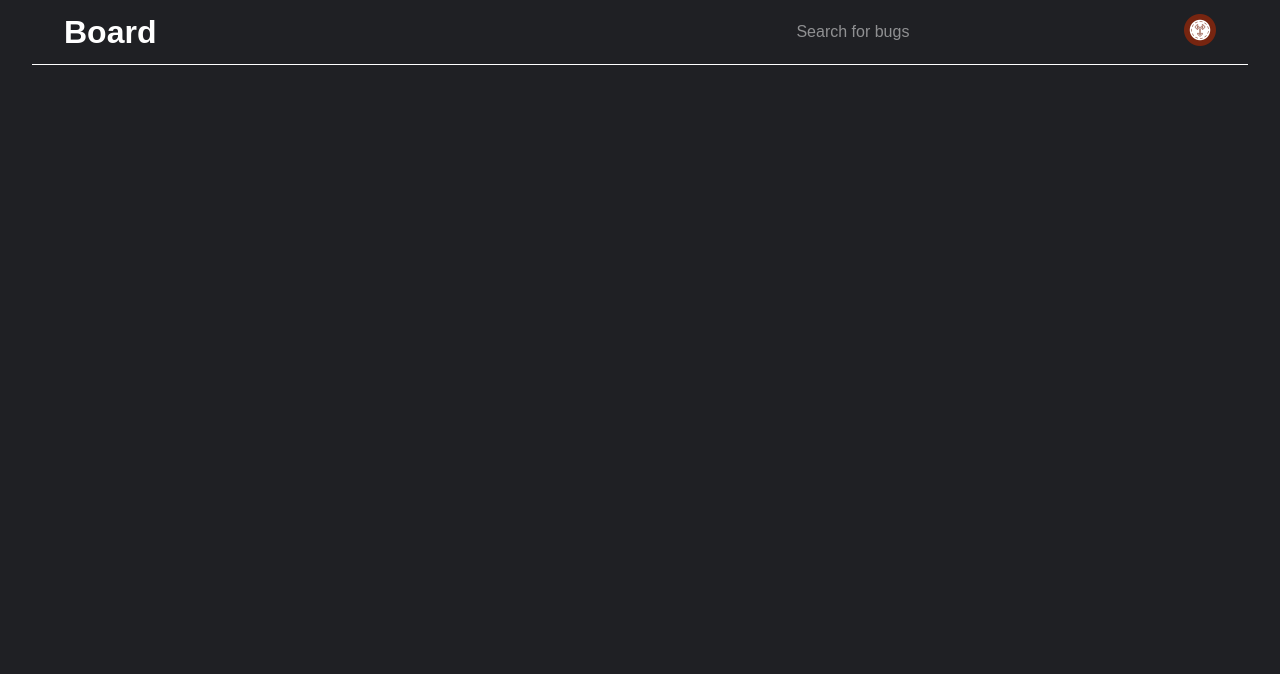
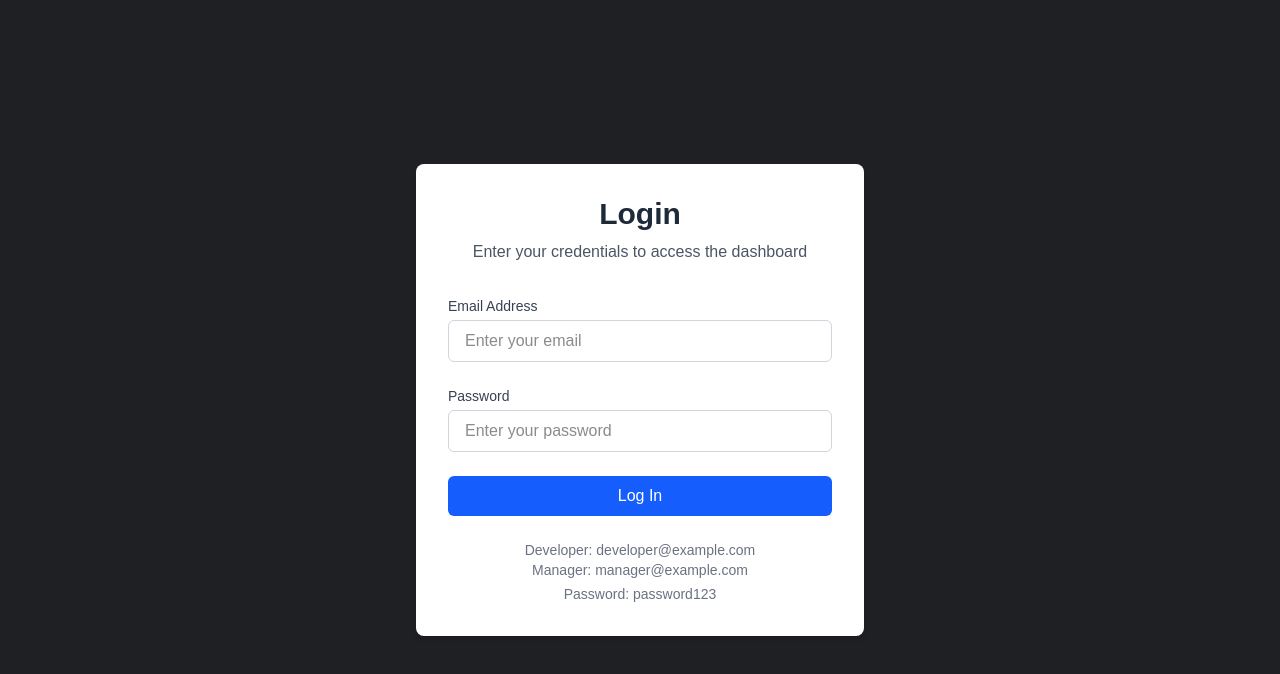
Before and after one commit to PyAbhisek/fealty, a Next.js app: page / in a window 1280 px wide. Shown: the top 674 px of the page. Built offline with nearby package versions, Linux system fonts and the light colour scheme.

Commit message:
implemented routing for dev and manager to the dashboard

```diff
--- a/src/app/Components/Board.tsx
+++ b/src/app/Components/Board.tsx
@@ -4,20 +4,26 @@ import Image from "next/image";
 import { useState } from "react";
 
 
-const Board = () => {
+type BoardProps = {
+    role: string;
+  };
+
+const Board = ({ role }: BoardProps) => {
     const [data, setData] = useState();
 
     return (
         <div className="text-white h-[100vh] bg-[#1F2024] flex flex-col items-center">
+
             <div className="header border-b  py-[0.5rem] px-[2rem] border-[white] flex items-center justify-between w-[95%]">
                 <div className="Logo text-[2rem] font-bold">
                     Board
                 </div>
                 <div className="utility flex gap-[0.5rem]">
-                    <input type="text" placeholder=" Search for bugs" className="w-[25rem] py-[.4rem] px-[1rem] rounded-md" />
+                    <input type="text" placeholder="Search for bugs" className="w-[25rem] border py-[.4rem] px-[1rem] rounded-md" />
                     <div ><Image src={userIcon} className="w-[2rem] h-auto" alt="placeholderIcon" /></div>
                 </div>
             </div>
+            <h1>Welcome, {role === 'developer' ? 'Developer' : 'Manager'}!</h1>
             <div className="flex gap-[2rem] overflow-x-scroll no-scrollbar w-[88%] mt-[2rem]">
 
 
--- /dev/null
+++ b/src/app/Components/Login.tsx
@@ -0,0 +1,141 @@
+"use client";
+import { useState, useEffect } from 'react';
+import { useRouter } from 'next/navigation';
+import Head from 'next/head';
+
+type User = {
+  email: string;
+  password: string;
+  role: 'Developer' | 'Manager';
+};
+
+const USERS: User[] = [
+  {
+    email: 'developer@example.com',
+    password: 'password123',
+    role: 'Developer'
+  },
+  {
+    email: 'manager@example.com',
+    password: 'password123',
+    role: 'Manager'
+  }
+];
+
+export default function LoginPage() {
+  const [email, setEmail] = useState('');
+  const [password, setPassword] = useState('');
+  const [error, setError] = useState('');
+  const [isLoading, setIsLoading] = useState(false);
+  const [mounted, setMounted] = useState(false);
+  const router = useRouter();
+
+  useEffect(() => {
+    setMounted(true);
+    const userData = typeof window !== 'undefined' ? localStorage.getItem('user') : null;
+    if (userData) {
+      const user = JSON.parse(userData);
+      router.push(`/board/${user.role.toLowerCase()}`);
+    }
+  }, []);
+
+  const handleSubmit = (e: React.FormEvent) => {
+    e.preventDefault();
+    setIsLoading(true);
+    setError('');
+
+
+    if (!email || !password) {
+      setError('Please enter both email and password');
+      setIsLoading(false);
+      return;
+    }
+
+
+    const user = USERS.find(
+      (u) => u.email === email && u.password === password
+    );
+
+    if (user) {
+
+      localStorage.setItem('user', JSON.stringify({ email: user.email, role: user.role }));
+      router.push(`/board/${user.role.toLowerCase()}`);
+    } else {
+      setError('Invalid email or password');
+      setIsLoading(false);
+    }
+  };
+
+  if (!mounted) {
+    return null;
+  }
+
+  return (
+    <>
+      <Head>
+        <title>Login | Dashboard Application</title>
+        <meta name="description" content="Login to access your dashboard" />
+      </Head>
+      <div className="min-h-screen flex items-center justify-center bg-[#1F2024] ">
+        <div className="bg-white p-8 rounded-lg shadow-md w-full max-w-md">
+          <div className="text-center mb-8">
+            <h1 className="text-3xl font-bold text-gray-800">Login</h1>
+            <p className="text-gray-600 mt-2">Enter your credentials to access the dashboard</p>
+          </div>
+
+          {error && (
+            <div className="bg-red-100 border border-red-400 text-red-700 px-4 py-3 rounded mb-4">
+              {error}
+            </div>
+          )}
+
+          <form onSubmit={handleSubmit} className="space-y-6">
+            <div>
+              <label htmlFor="email" className="block text-sm font-medium text-gray-700 mb-1">
+                Email Address
+              </label>
+              <input
+                id="email"
+                type="email"
+                value={email}
+                onChange={(e) => setEmail(e.target.value)}
+                className="w-full px-4 py-2 border border-gray-300 rounded-md focus:outline-none focus:ring-2 focus:ring-blue-500"
+                placeholder="Enter your email"
+                required
+              />
+            </div>
+
+            <div>
+              <label htmlFor="password" className="block text-sm font-medium text-gray-700 mb-1">
+                Password
+              </label>
+              <input
+                id="password"
+                type="password"
+                value={password}
+                onChange={(e) => setPassword(e.target.value)}
+                className="w-full px-4 py-2 border border-gray-300 rounded-md focus:outline-none focus:ring-2 focus:ring-blue-500"
+                placeholder="Enter your password"
+                required
+              />
+            </div>
+
+            <button
+              type="submit"
+              disabled={isLoading}
+              className="w-full bg-blue-600 hover:bg-blue-700 text-white font-medium py-2 px-4 rounded-md focus:outline-none focus:ring-2 focus:ring-blue-500 focus:ring-offset-2 transition-colors duration-300 disabled:opacity-50"
+            >
+              {isLoading ? 'Logging in...' : 'Log In'}
+            </button>
+
+            <div className="text-center text-gray-500 text-sm">
+              <p>Developer: developer@example.com</p>
+              <p>Manager: manager@example.com</p>
+              <p className="mt-1">Password: password123</p>
+            </div>
+          </form>
+        </div>
+      </div>
+    </>
+  );
+}
--- /dev/null
+++ b/src/app/board/[role]/page.tsx
@@ -0,0 +1,17 @@
+"use client";
+
+import { useParams } from 'next/navigation';
+import Board from '@/app/Components/Board';
+
+export default function RoleBoard() {
+  const params = useParams();
+  const role = params?.role;
+
+  if (!['developer', 'manager'].includes(role as string)) {
+    return <div>404 - Role Not Found</div>;
+  }
+
+  return (
+    <Board role={role as string} />
+  );
+}
--- /dev/null
+++ b/src/app/board/page.tsx
@@ -0,0 +1,19 @@
+"use client";
+
+import { useEffect } from 'react';
+import { useRouter } from 'next/navigation';
+
+export default function BoardPage() {
+  const router = useRouter();
+
+  useEffect(() => {
+    const user = JSON.parse(localStorage.getItem('user') || '{}');
+    if (user?.role) {
+      router.push(`/board/${user.role.toLowerCase()}`);
+    } else {
+      router.push('/login');
+    }
+  }, []);
+
+  return <div>Redirecting...</div>;
+}
--- a/src/app/page.tsx
+++ b/src/app/page.tsx
@@ -1,10 +1,11 @@
 import Image from "next/image";
 import Board from "./Components/Board";
+import LoginPage from "./Components/Login";
 
 export default function Home() {
   return (
     <div>
-      <Board/>
+      <LoginPage/>
     </div>
   );
 }
```
